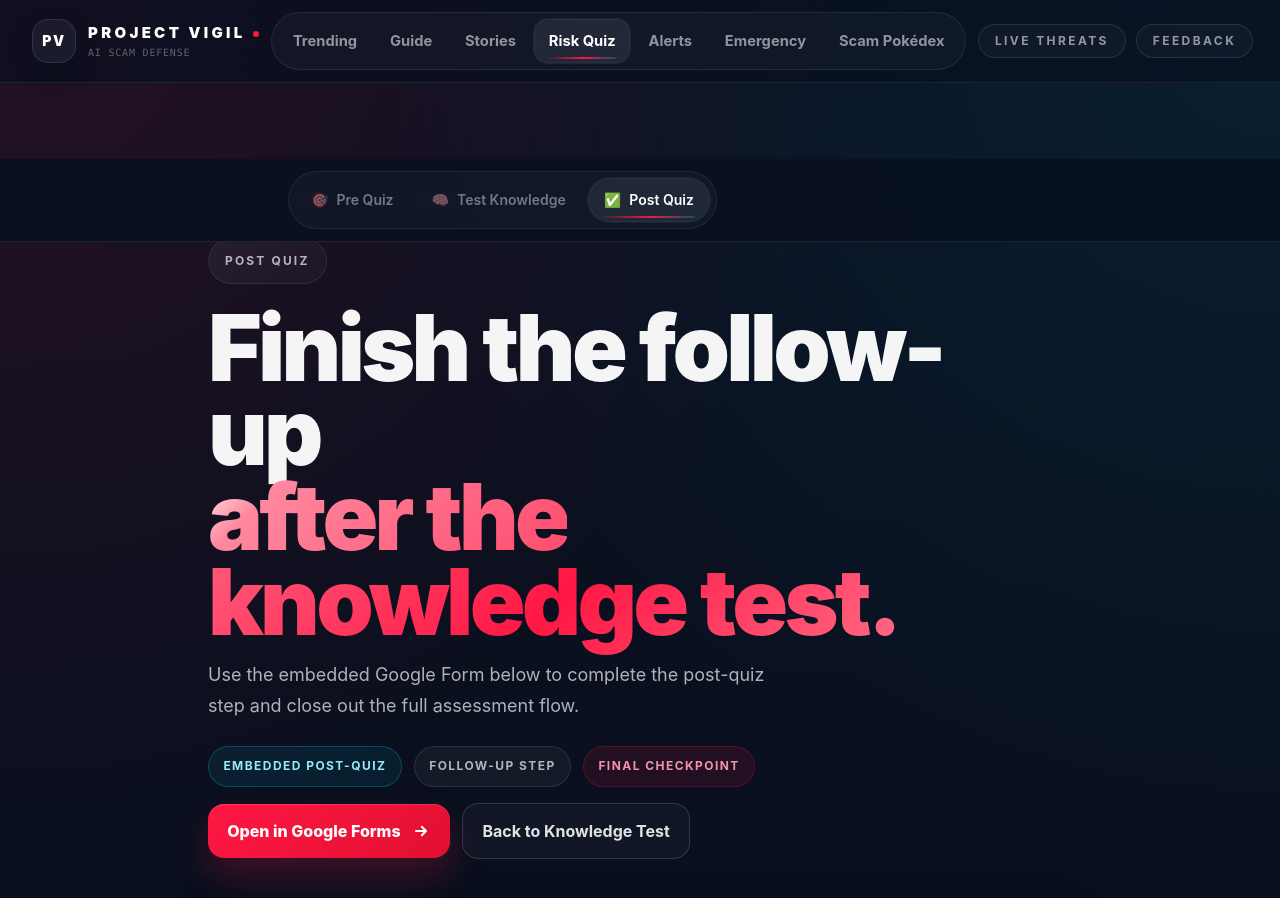
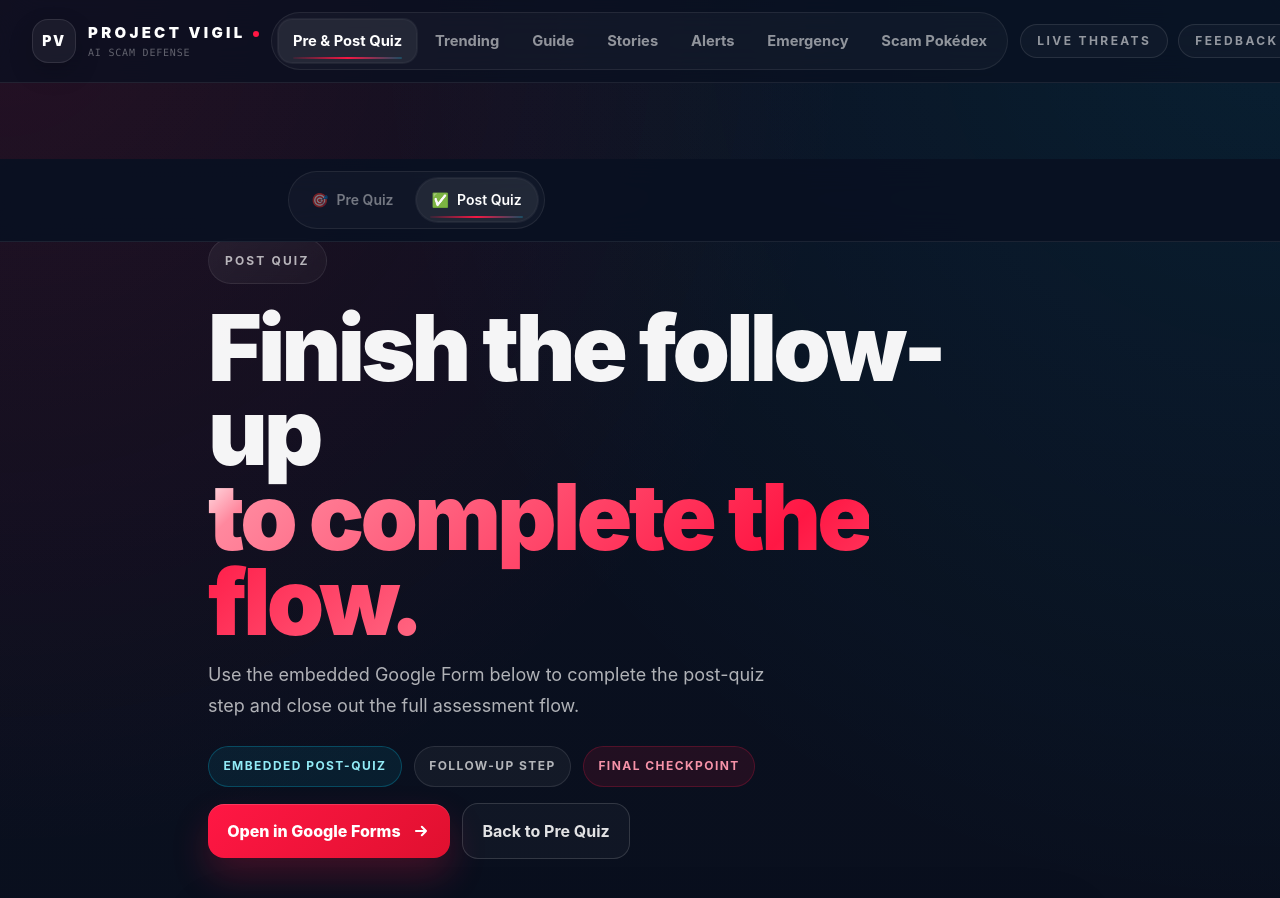
Before and after one commit to Centrista/Project-Vigil, a Next.js app: page /risk-quiz/post-quiz in a window 1280 px wide. Shown: the top 898 px of the page. Built offline with nearby package versions, Linux system fonts and the light colour scheme.

Commit message:
Add your message here

```diff
--- a/app/page.tsx
+++ b/app/page.tsx
@@ -160,8 +160,8 @@ export default function Home() {
                 </p>
               </div>
               <div className="hero-actions lg:justify-end">
-                <Link href="/risk-quiz/results" className="btn-ghost px-6 py-3 text-sm">
-                  Test Your Knowledge
+                <Link href="/risk-quiz" className="btn-ghost px-6 py-3 text-sm">
+                  Start Pre Quiz
                 </Link>
                 <Link href="/guide" className="btn-red px-6 py-3 text-sm">
                   Study the Attacks
--- a/app/risk-quiz/page.tsx
+++ b/app/risk-quiz/page.tsx
@@ -25,11 +25,9 @@ export default function RiskQuizPage() {
             title={
               <>
                 Take the scam pre-quiz
-                <br />
-                <span className="gradient-text-red">before the knowledge test.</span>
               </>
             }
-            description="Start with the embedded Google Form below, then move into the in-site knowledge check once you&apos;ve finished."
+            description="Start with the embedded Google Form below, then move into the post-quiz follow-up once you&apos;re ready."
             align="left"
             actions={
               <>
@@ -44,15 +42,15 @@ export default function RiskQuizPage() {
                     <path strokeLinecap="round" strokeLinejoin="round" strokeWidth={2.5} d="M13 7l5 5m0 0-5 5m5-5H6" />
                   </svg>
                 </Link>
-                <Link href="/risk-quiz/results" className="btn-ghost px-8 py-4 text-base rounded-2xl">
-                  Continue to Knowledge Test
+                <Link href="/risk-quiz/post-quiz" className="btn-ghost px-8 py-4 text-base rounded-2xl">
+                  Go to Post Quiz
                 </Link>
               </>
             }
             stats={[
               { label: "Embedded pre-quiz", tone: "info" },
               { label: "Anonymous", tone: "default" },
-              { label: "Knowledge test follows", tone: "danger" },
+              { label: "Post quiz follows", tone: "danger" },
             ]}
           />
 
@@ -79,7 +77,7 @@ export default function RiskQuizPage() {
             </div>
 
             <p className="mb-4 max-w-2xl text-sm leading-relaxed text-white/46">
-              If the embedded form feels cramped on your device, use the direct Google Forms link instead, then come back here for the in-site knowledge check.
+              If the embedded form feels cramped on your device, use the direct Google Forms link instead, then come back here to continue the quiz flow.
             </p>
 
             <div className="overflow-hidden rounded-[22px] border border-white/10 bg-white">
--- a/app/risk-quiz/post-quiz/page.tsx
+++ b/app/risk-quiz/post-quiz/page.tsx
@@ -4,7 +4,7 @@ import QuizTabs from "@/components/QuizTabs";
 
 export const metadata = {
   title: "Post Quiz — Project Vigil",
-  description: "Finish the follow-up post quiz after completing the knowledge check.",
+  description: "Finish the follow-up post quiz to complete the assessment flow.",
 };
 
 const POST_QUIZ_FORM_URL =
@@ -23,7 +23,7 @@ export default function PostQuizPage() {
             <>
               Finish the follow-up
               <br />
-              <span className="gradient-text-red">after the knowledge test.</span>
+              <span className="gradient-text-red">to complete the flow.</span>
             </>
           }
           description="Use the embedded Google Form below to complete the post-quiz step and close out the full assessment flow."
@@ -46,8 +46,8 @@ export default function PostQuizPage() {
                   <path strokeLinecap="round" strokeLinejoin="round" strokeWidth={2.5} d="M13 7l5 5m0 0-5 5m5-5H6" />
                 </svg>
               </Link>
-              <Link href="/risk-quiz/results" className="btn-ghost px-8 py-4 text-base rounded-2xl">
-                Back to Knowledge Test
+              <Link href="/risk-quiz" className="btn-ghost px-8 py-4 text-base rounded-2xl">
+                Back to Pre Quiz
               </Link>
             </>
           }
--- a/app/risk-quiz/results/page.tsx
+++ b/app/risk-quiz/results/page.tsx
@@ -1,38 +1,5 @@
-import QuizTabs from "@/components/QuizTabs";
-import KnowledgeQuiz from "@/components/KnowledgeQuiz";
-import PageIntro from "@/components/PageIntro";
+import { redirect } from "next/navigation";
 
-export const metadata = {
-  title: "Test Your Knowledge — Project Vigil",
-  description: "5 real-world AI scam scenarios. How many can you get right?",
-};
-
-export default function TestKnowledgePage() {
-  return (
-    <div className="w-full overflow-x-hidden">
-      <QuizTabs active="knowledge" />
-
-      <div className="page-frame page-frame-tight pt-14">
-        <PageIntro
-          eyebrow="Knowledge Check"
-          title={
-            <>
-              Test Your
-              <br />
-              <span className="gradient-text-red">AI Scam IQ</span>
-            </>
-          }
-          description="5 real-world scenarios. Pick what you&apos;d actually do — then see how AI would have played you."
-          align="center"
-          stats={[
-            { label: "Scenario-based", tone: "default" },
-            { label: "Immediate feedback", tone: "info" },
-            { label: "5 questions", tone: "danger" },
-          ]}
-        />
-
-        <KnowledgeQuiz />
-      </div>
-    </div>
-  );
+export default function RetiredRiskQuizResultsPage() {
+  redirect("/risk-quiz");
 }
--- a/components/QuizTabs.tsx
+++ b/components/QuizTabs.tsx
@@ -1,13 +1,12 @@
 import Link from "next/link";
 
 interface QuizTabsProps {
-  active: "pre" | "knowledge" | "post";
+  active: "pre" | "post";
 }
 
 export default function QuizTabs({ active }: QuizTabsProps) {
   const tabs = [
     { id: "pre" as const, label: "Pre Quiz", href: "/risk-quiz", icon: "🎯" },
-    { id: "knowledge" as const, label: "Test Knowledge", href: "/risk-quiz/results", icon: "🧠" },
     { id: "post" as const, label: "Post Quiz", href: "/risk-quiz/post-quiz", icon: "✅" },
   ];
 
--- a/lib/constants.ts
+++ b/lib/constants.ts
@@ -9,10 +9,10 @@ export const COLORS = {
 } as const;
 
 export const NAV_LINKS = [
+  { label: "Pre & Post Quiz", href: "/risk-quiz", description: "Complete the quiz flow.", tone: COLORS.red },
   { label: "Trending", href: "/trending-scams", description: "Track active scam patterns.", tone: COLORS.red },
   { label: "Guide", href: "/guide", description: "Learn every attack type.", tone: COLORS.cyan },
   { label: "Stories", href: "/stories", description: "Read real teen experiences.", tone: "#f59e0b" },
-  { label: "Risk Quiz", href: "/risk-quiz", description: "Test your exposure.", tone: COLORS.red },
   { label: "Alerts", href: "/alerts", description: "See the latest verified threats.", tone: COLORS.red },
   { label: "Emergency", href: "/emergency", description: "What to do right now.", tone: COLORS.orange },
   { label: "Simulator", href: "/simulator", description: "Practice spotting fakes.", tone: COLORS.cyan },
@@ -21,10 +21,10 @@ export const NAV_LINKS = [
 ] as const;
 
 export const PRIMARY_NAV_LINKS = [
+  "/risk-quiz",
   "/trending-scams",
   "/guide",
   "/stories",
-  "/risk-quiz",
   "/alerts",
   "/emergency",
   "/pokedex",
@@ -43,8 +43,8 @@ export const FOOTER_GROUPS = [
   {
     title: "Practice",
     links: [
-      { label: "AI Risk Quiz", href: "/risk-quiz" },
-      { label: "Test Knowledge", href: "/risk-quiz/results" },
+      { label: "Pre Quiz", href: "/risk-quiz" },
+      { label: "Post Quiz", href: "/risk-quiz/post-quiz" },
       { label: "Real Stories", href: "/stories" },
       { label: "Scam Alerts", href: "/alerts" },
     ],
```
Lines whose indentation alone changed are shown as unchanged.
